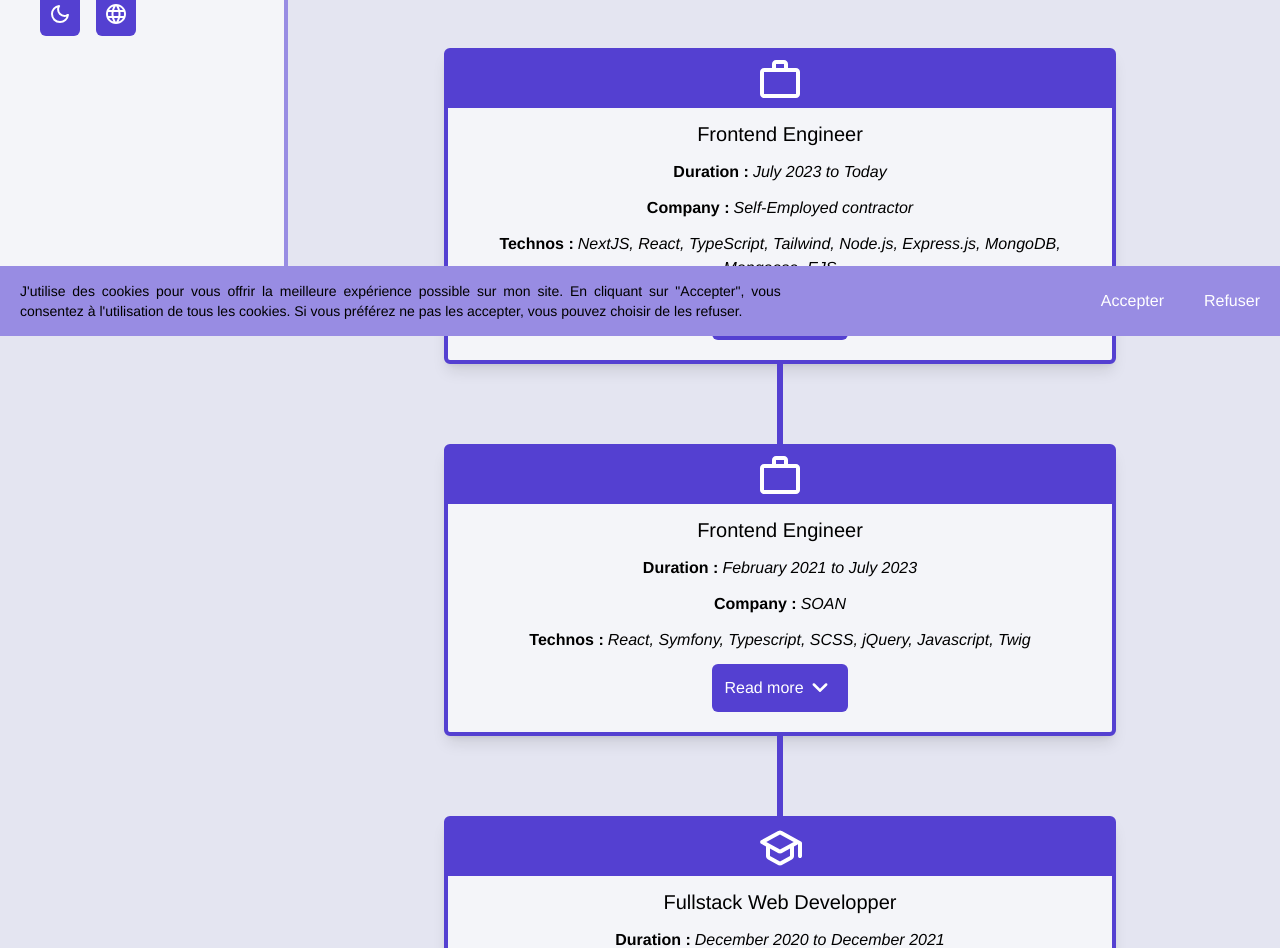
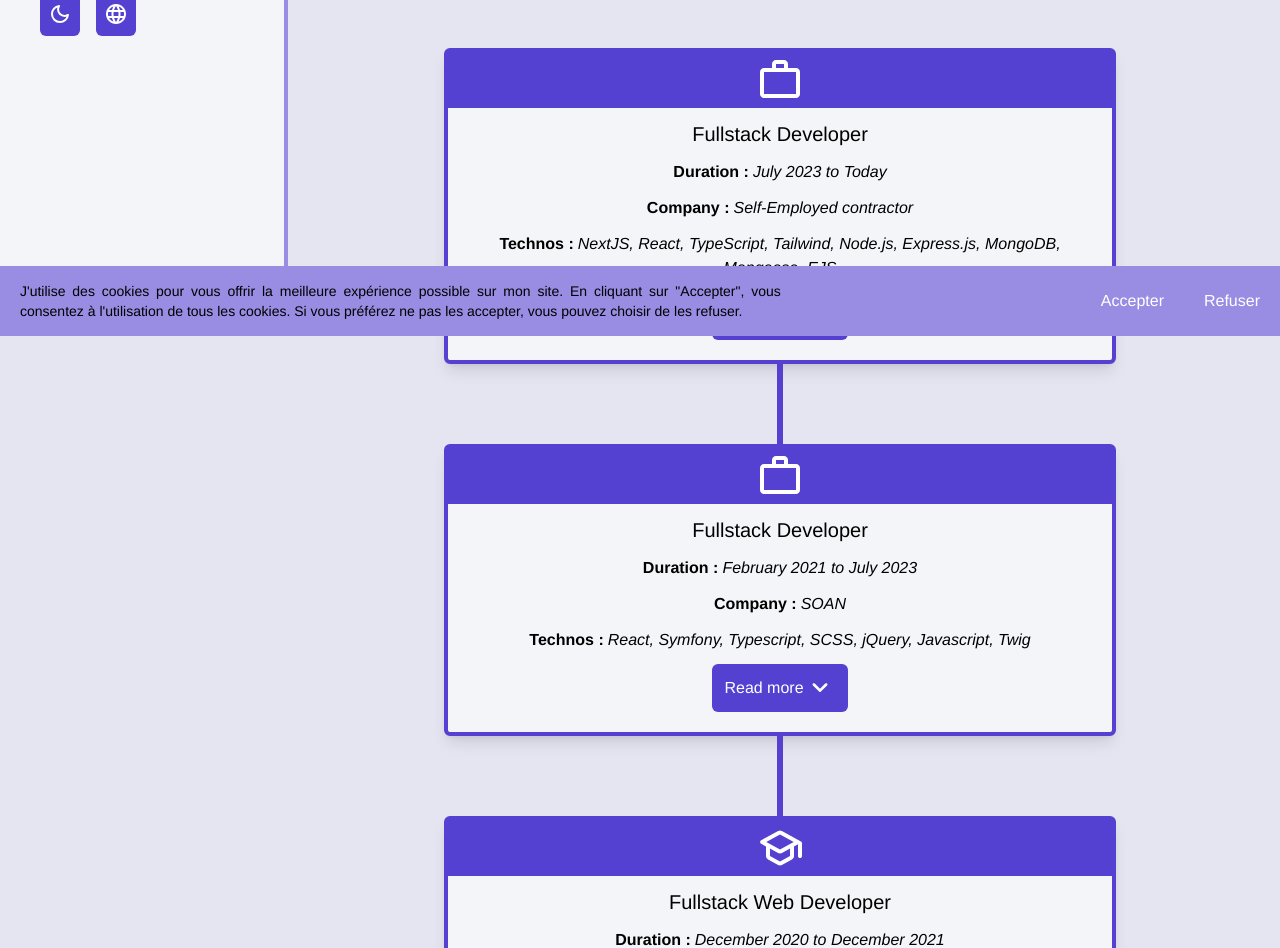
Before and after one commit to robinPoncon/portfolio2024, a Next.js app: page /en/experiences in a window 1280 px wide. Shown: the part 464-1412 px from the top of the page. Built offline with nearby package versions, Linux system fonts and the light colour scheme.

Commit message:
maj keywords and texts

```diff
--- a/messages/en.json
+++ b/messages/en.json
@@ -11,7 +11,7 @@
 		"welcome-im-devobot": "Welcome, I'm Devobot!",
 		"i-will-be-your-guide": "I'll be your guide on this journey through Robin's world! But who is he?",
 		"job": "Job",
-		"frontend-engineer": "Frontend Engineer",
+		"job-title": "Fullstack Developer product & UX oriented",
 		"experience": "Experience",
 		"year": "years",
 		"main-technos": "Main technos",
@@ -68,18 +68,18 @@
 
 	"ExperiencesPage": {
 		"his-experiences": "His experiences",
-		"fullstack-developper": "Frontend Engineer",
-		"fullstack-web-developper": "Fullstack Web Developper",
-		"junior-web-developper": "Junior Front-end Developer",
+		"fullstack-developer": "Fullstack Developer",
+		"fullstack-web-developer": "Fullstack Web Developer",
+		"junior-web-developer": "Junior Front-end Developer",
 		"july2023-to-today": "July 2023 to Today",
 		"february2021-to-july2023": "February 2021 to July 2023",
 		"december2020-to-december2021": "December 2020 to December 2021",
 		"january2019-to-july2020": "January 2019 to July 2020",
 		"self-employed-contractor": "Self-Employed contractor",
-		"front-end-developper-experience": "Development of web projects in React, Next.js, and TypeScript, with a focus on performance, SEO, and user experience. Creation of a portfolio and professional showcase website, integration of third-party APIs (Google Maps, Google Calendar), implementation of cross-functional features (light/dark theme, i18n), and attention to the quality and maintainability of frontend code.",
-		"fullstack-developper-experience": "Participation in the redesign of a SaaS application based on a Symfony backend, with gradual migration to a modern frontend in React and TypeScript. Development of frontend features from scratch based on Figma mockups, with a particular focus on user experience, edge case management, and error states. Integration of key business features (dynamic forms with real-time validation, PDF reader for quote and invoice automation) and close collaboration with Symfony backend teams for API integration and functional consistency.",
-		"fullstack-web-developper-experience": "Integration of Figma mockups into a SaaS application in JavaScript, SCSS, and Twig. Participation in the implementation of a multilingual translation system under Symfony. Refactoring of legacy JavaScript code, with the division of a monolithic file into more readable and maintainable modules.",
-		"junior-web-developper-experience": "Professional training with the completion of concrete web projects: responsive HTML/CSS integration, WordPress showcase site, JavaScript application (OOP), PHP blog, and redesign of an association website using Symfony.",
+		"front-end-developer-experience": "Development of web projects in React, Next.js, and TypeScript, with a focus on performance, SEO, and user experience. Creation of a portfolio and professional showcase website, integration of third-party APIs (Google Maps, Google Calendar), implementation of cross-functional features (light/dark theme, i18n), and attention to the quality and maintainability of frontend code.",
+		"fullstack-developer-experience": "Participation in the redesign of a SaaS application based on a Symfony backend, with gradual migration to a modern frontend in React and TypeScript. Development of frontend features from scratch based on Figma mockups, with a particular focus on user experience, edge case management, and error states. Integration of key business features (dynamic forms with real-time validation, PDF reader for quote and invoice automation) and close collaboration with Symfony backend teams for API integration and functional consistency.",
+		"fullstack-web-developer-experience": "Integration of Figma mockups into a SaaS application in JavaScript, SCSS, and Twig. Participation in the implementation of a multilingual translation system under Symfony. Refactoring of legacy JavaScript code, with the division of a monolithic file into more readable and maintainable modules.",
+		"junior-web-developer-experience": "Professional training with the completion of concrete web projects: responsive HTML/CSS integration, WordPress showcase site, JavaScript application (OOP), PHP blog, and redesign of an association website using Symfony.",
 		"its-devobot-again": "Devobot, at your service!",
 		"career-path": "Here you find more about his background, including his professional experience and training!"
 	},
--- a/messages/fr.json
+++ b/messages/fr.json
@@ -11,7 +11,7 @@
 		"welcome-im-devobot": "Bienvenue, je suis Devobot !",
 		"i-will-be-your-guide": "Je serais votre guide durant ce voyage au travers de l'univers de Robin ! Mais qui est-il ?",
 		"job": "Métier",
-		"frontend-engineer": "Frontend Engineer",
+		"job-title": "Développeur Fullstack orienté produit & UX",
 		"experience": "Expérience",
 		"year": "ans",
 		"main-technos": "Technos principales",
@@ -68,18 +68,18 @@
 
 	"ExperiencesPage": {
 		"his-experiences": "Ses expériences",
-		"fullstack-developper": "Frontend Engineer",
-		"fullstack-web-developper": "Développeur Front-end junior",
-		"junior-web-developper": "Développeur Web Junior",
+		"fullstack-developer": "Développeur Fullstack",
+		"fullstack-web-developer": "Développeur Front-end junior",
+		"junior-web-developer": "Développeur Web Junior",
 		"july2023-to-today": "Juillet 2023 à Aujourd'hui",
 		"february2021-to-july2023": "Février 2021 à Juillet 2023",
 		"december2020-to-december2021": "Décembre 2020 à Décembre 2021",
 		"january2019-to-july2020": "Janvier 2019 à Juillet 2020",
 		"self-employed-contractor": "Auto-entrepreneur",
-		"front-end-developper-experience": "Développement de projets web en React, Next.js et TypeScript, avec un focus sur la performance, le SEO et l’expérience utilisateur. Réalisation d’un portfolio et d’un site vitrine professionnel, intégration d’API tierces (Google Maps, Google Agenda), mise en place de fonctionnalités transverses (thème clair/sombre, i18n), et attention portée à la qualité et la maintenabilité du code frontend.",
-		"fullstack-developper-experience": "Participation à la refonte d’une application SaaS reposant sur un backend Symfony, avec migration progressive vers un frontend moderne en React et TypeScript. Développement de fonctionnalités frontend from scratch à partir de maquettes Figma, avec une attention particulière portée à l’expérience utilisateur, à la gestion des cas limites et des états d’erreur. Intégration de fonctionnalités métier clés (formulaires dynamiques avec validation en temps réel, lecteur PDF pour l’automatisation de devis et factures) et collaboration étroite avec les équipes backend Symfony pour l’intégration des API et la cohérence fonctionnelle.",
-		"fullstack-web-developper-experience": "Intégration de maquettes Figma dans une application SaaS en JavaScript, SCSS et Twig. Participation à la mise en place d’un système de traduction multilingue sous Symfony. Refactorisation de code JavaScript legacy, avec découpage d’un fichier monolithique en modules plus lisibles et maintenables.",
-		"junior-web-developper-experience": "Formation professionnalisante avec réalisation de projets web concrets : intégration HTML/CSS responsive, site vitrine WordPress, application JavaScript (POO), blog PHP et refonte d’un site associatif sous Symfony.",
+		"front-end-developer-experience": "Développement de projets web en React, Next.js et TypeScript, avec un focus sur la performance, le SEO et l’expérience utilisateur. Réalisation d’un portfolio et d’un site vitrine professionnel, intégration d’API tierces (Google Maps, Google Agenda), mise en place de fonctionnalités transverses (thème clair/sombre, i18n), et attention portée à la qualité et la maintenabilité du code frontend.",
+		"fullstack-developer-experience": "Participation à la refonte d’une application SaaS reposant sur un backend Symfony, avec migration progressive vers un frontend moderne en React et TypeScript. Développement de fonctionnalités frontend from scratch à partir de maquettes Figma, avec une attention particulière portée à l’expérience utilisateur, à la gestion des cas limites et des états d’erreur. Intégration de fonctionnalités métier clés (formulaires dynamiques avec validation en temps réel, lecteur PDF pour l’automatisation de devis et factures) et collaboration étroite avec les équipes backend Symfony pour l’intégration des API et la cohérence fonctionnelle.",
+		"fullstack-web-developer-experience": "Intégration de maquettes Figma dans une application SaaS en JavaScript, SCSS et Twig. Participation à la mise en place d’un système de traduction multilingue sous Symfony. Refactorisation de code JavaScript legacy, avec découpage d’un fichier monolithique en modules plus lisibles et maintenables.",
+		"junior-web-developer-experience": "Formation professionnalisante avec réalisation de projets web concrets : intégration HTML/CSS responsive, site vitrine WordPress, application JavaScript (POO), blog PHP et refonte d’un site associatif sous Symfony.",
 		"its-devobot-again": "Devobot, pour vous servir !",
 		"career-path": "Ici vous trouverez son parcours comprenant ses expériences professionnelles ainsi que ses formations !"
 	},
--- a/src/app/[locale]/experiences/page.tsx
+++ b/src/app/[locale]/experiences/page.tsx
@@ -22,39 +22,39 @@ const ExperiencePage = () => {
 				<p className="mt-2">{t("career-path")}</p>
 			</div>
 			<ExperienceCard
-				title={t("fullstack-developper")}
+				title={t("fullstack-developer")}
 				dates={t("july2023-to-today")}
 				location={t("self-employed-contractor")}
 				type="company"
 				technos="NextJS, React, TypeScript, Tailwind, Node.js, Express.js, MongoDB, Mongoose, EJS"
-				description={t("front-end-developper-experience")}
+				description={t("front-end-developer-experience")}
 			/>
 			<p className="h-20 bg-customViolet w-[6px] mx-auto -my-20" />
 			<ExperienceCard
-				title={t("fullstack-developper")}
+				title={t("fullstack-developer")}
 				dates={t("february2021-to-july2023")}
 				location="SOAN"
 				type="company"
 				technos="React, Symfony, Typescript, SCSS, jQuery, Javascript, Twig"
-				description={t("fullstack-developper-experience")}
+				description={t("fullstack-developer-experience")}
 			/>
 			<p className="h-20 bg-customViolet w-[6px] mx-auto -my-20" />
 			<ExperienceCard
-				title={t("fullstack-web-developper")}
+				title={t("fullstack-web-developer")}
 				dates={t("december2020-to-december2021")}
 				location="3W Academy"
 				type="formation"
 				technos="React, Symfony, SCSS, jQuery, Javascript, Twig"
-				description={t("fullstack-web-developper-experience")}
+				description={t("fullstack-web-developer-experience")}
 			/>
 			<p className="h-20 bg-customViolet w-[6px] mx-auto -my-20" />
 			<ExperienceCard
-				title={t("junior-web-developper")}
+				title={t("junior-web-developer")}
 				dates={t("january2019-to-july2020")}
 				location="Openclassrooms"
 				type="formation"
 				technos="Symfony, PHP, Twig, JavaScript, jQuery, HTML5, CSS3"
-				description={t("junior-web-developper-experience")}
+				description={t("junior-web-developer-experience")}
 			/>
 		</section>
 	);
--- a/src/app/[locale]/page.tsx
+++ b/src/app/[locale]/page.tsx
@@ -110,7 +110,7 @@ export default function Home() {
 					<div className="p-5 my-auto bg-lighterBg dark:bg-greyBg rounded-b-[4px] md:rounded-l-[4px] md:p-5">
 						<p>
 							<strong>{t("job")} :</strong>{" "}
-							<span className="italic">{t("frontend-engineer")}</span>
+							<span className="italic">{t("job-title")}</span>
 						</p>
 						<p>
 							<strong>{t("experience")} :</strong>{" "}
```
